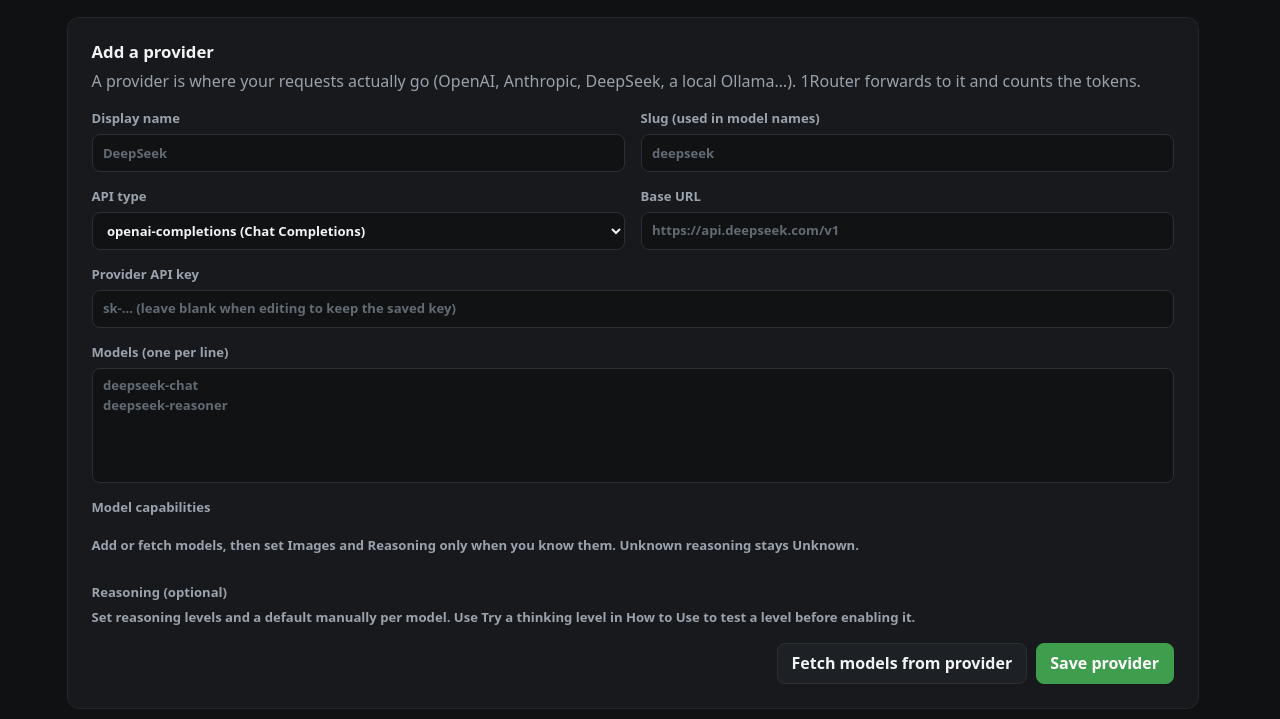
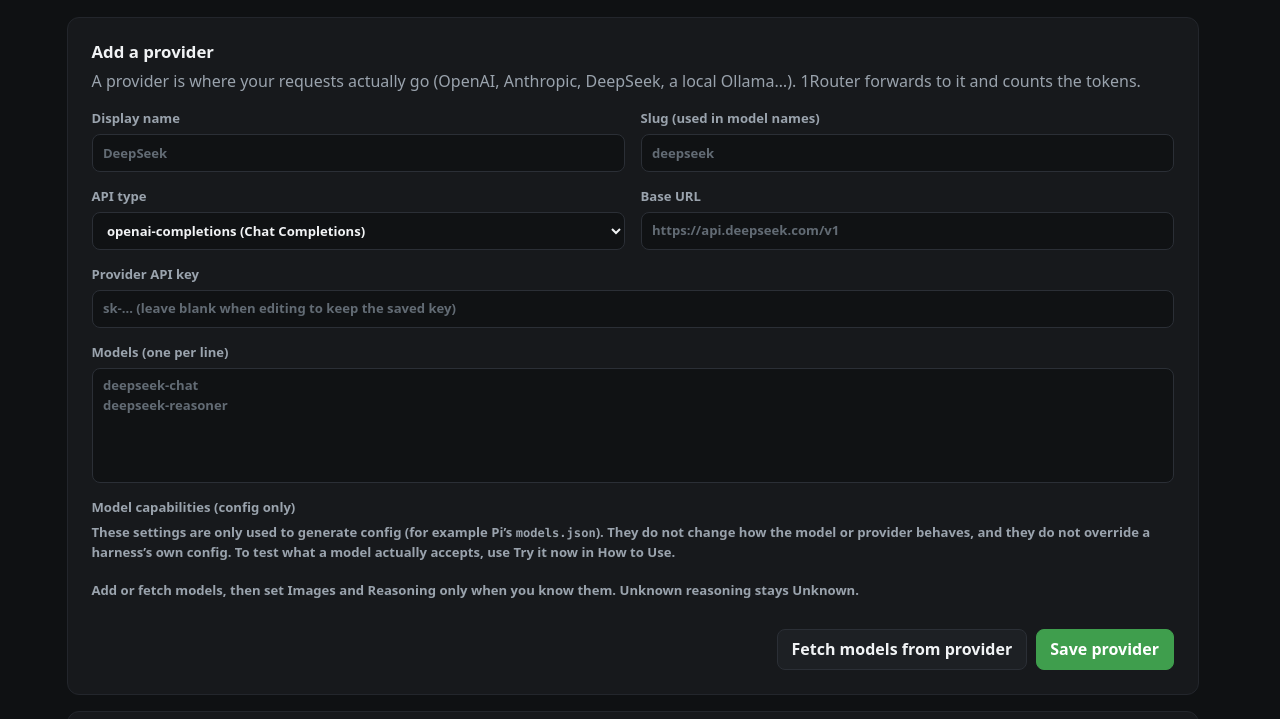
Before and after one commit to hujanpanada/1router, a website: page public/index.html in a window 1280 px wide. Both pictures are taken after a click on the button "Providers". Shown: the part 74-793 px from the top of the page. Drawn offline with Linux system fonts and the light colour scheme; no server answers.

Commit message:
docs: clarify model capabilities only generate config
Co-Authored-By: Muse Wonder

```diff
--- a/public/index.html
+++ b/public/index.html
@@ -112,12 +112,10 @@
             <textarea id="p-models" rows="5" placeholder="deepseek-chat&#10;deepseek-reasoner"></textarea>
           </label>
           <div class="field span-2">
-            <span>Model capabilities</span>
-            <div id="p-model-meta" class="model-meta-list"><p class="muted">Add or fetch models, then set Images and Reasoning only when you know them. Unknown reasoning stays Unknown.</p></div>
+            <span>Model capabilities <span class="muted">(config only)</span></span>
+            <p class="muted capability-note">These settings are only used to generate config (for example Pi’s <code>models.json</code>). They do not change how the model or provider behaves, and they do not override a harness’s own config. To test what a model actually accepts, use <b>Try it now</b> in <b>How to Use</b>.</p>
+            <div id="p-model-meta" class="model-meta-list"><p class="muted">Add or fetch models, then describe their image and thinking support for generated config.</p></div>
           </div>
-          <label class="field span-2">Reasoning (optional)
-            <span class="muted">Set reasoning levels and a default manually per model. Use Try a thinking level in How to Use to test a level before enabling it.</span>
-          </label>
         </div>
         <div class="form-actions">
           <span id="p-msg" class="form-msg"></span>
--- a/public/style.css
+++ b/public/style.css
@@ -188,6 +188,7 @@
 .form-msg:empty::before, .result:empty::before { content: "\00a0"; }
 
 .totals-note { margin: 0 0 -.25rem; }
+.capability-note { margin: 0; line-height: 1.5; }
 
 /* ---------- model capability editor ---------- */
 .model-meta-list { display: flex; flex-direction: column; gap: .85rem; }
```
Also changed, not shown: test/ui.test.ts (+6 -0 lines), README.md.
